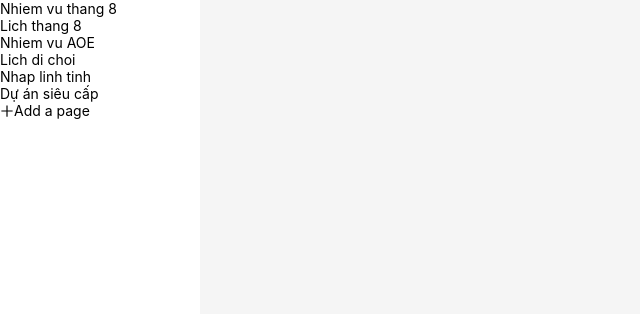
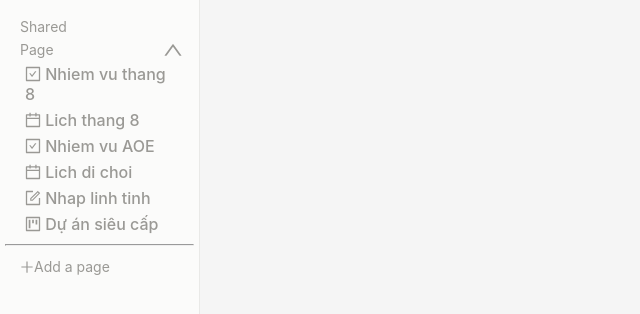
Before and after one commit to thangtran11761/NotionClone, a React (Create React App) app: page / in a window 1280 px wide. Shown: the top 314 px of the page, without its empty margins (0-640 px from the left). Built offline with nearby package versions, Linux system fonts and the light colour scheme; data requests are answered from the project's data file.

Commit message:
add extension for page

```diff
--- a/src/components/SideBar/SideBar.jsx
+++ b/src/components/SideBar/SideBar.jsx
@@ -1,15 +1,30 @@
 import React, { useEffect, useState, useContext } from 'react'
 import { useSelector, useDispatch } from "react-redux";
-import { PlusOutlined } from '@ant-design/icons'
+import {
+    PlusOutlined,
+    UpOutlined,
+    DownOutlined,
+    CheckSquareOutlined,
+    CalendarOutlined,
+    ProjectOutlined,
+    FormOutlined,
+    EllipsisOutlined
+} from '@ant-design/icons'
 
 import { getPages } from '../../services/PageService'
 import Popup from '../Popup/Popup';
 import classes from './style.module.css'
 import { PageContext } from '../../context/Page.context';
+import ModalExtension from '../UI/ModalExtension';
 
 const SideBar = () => {
     const [pages, setPages] = useState([])
     const [openPopup, setOpenPopup] = useState(false)
+    const [openPageItem, setOpenPageItem] = useState(true)
+    const [openModalExtension, setOpenModalExtension] = useState({
+        status: false,
+        idPage: null
+    })
 
     const pageCtx = useContext(PageContext)
 
@@ -18,13 +33,8 @@
     const dispatch = useDispatch();
 
     useEffect(() => {
-        console.log('getPages');
         getPages().then((res) => setPages(res))
     }, [activity])
-
-    // const demoHandler = () => {
-    //     dispatch({ type: "demo" });
-    // };
 
     function getDistanceToViewportTop(element) {
         var rect = element.getBoundingClientRect();
@@ -51,22 +61,86 @@
 
     const closePopupHandler = () => {
         setOpenPopup(false)
-        console.log('closePopupHandler');
+    }
+
+    const onCloseModalExtensionHandler = () => {
+        setOpenModalExtension({ status: false })
+    }
+
+    const onOpenModalExtensionHandler = () => {
+        setOpenModalExtension({ status: true })
+    }
+
+    const deletePageHandler = (id) => {
+        dispatch({ type: "removePage", data: { id: id } });
+    }
+
+    const forwardIconComponent = (type) => {
+        if (type === "task") return <CheckSquareOutlined />
+        if (type === "schedule") return <CalendarOutlined />
+        if (type === "project") return <ProjectOutlined />
+        if (type === "text") return <FormOutlined />
     }
 
     return (
         <div className={classes['container-sidebar']}>
-            {pages.map(page => {
-                return (
-                    <div key={page.id} onClick={() => pageCtx.onChangePageHandler(page)}>{page.name}</div>
-                )
-            })}
+            <div className={classes['title-component']}>
+                <p>Shared</p>
+            </div>
+            <div className={classes['title-component']}>
+                <p>Page</p>
+                {openPageItem ?
+                    <UpOutlined
+                        className={classes['icon']}
+                        onClick={() => setOpenPageItem(!openPageItem)}
+                    /> :
+                    <DownOutlined
+                        className={classes['icon']}
+                        onClick={() => setOpenPageItem(!openPageItem)}
+                    />
+                }
+            </div>
+            {openPageItem &&
+                <div className={classes['item-component']}>
+                    {pages.map(page => {
+                        return (
+                            <div
+                                key={page.id}
+                                className={classes['sidebar-page-item']}
+                                onClick={() => pageCtx.onChangePageHandler(page)}
+                            >
+                                <div>{forwardIconComponent(page.type)} {page.name}</div>
+                                <div
+                                    className={classes['page-item-extension']}
+                                    onClick={(e) => {
+                                        setOpenModalExtension({ action: true, idPage: page.id })
+                                        e.stopPropagation()
+                                    }}
+                                >
+                                    <EllipsisOutlined />
+                                </div>
+                                {openModalExtension.action === true && openModalExtension.idPage === page.id &&
+                                    <ModalExtension onCloseModal={onCloseModalExtensionHandler}>
+                                        < div
+                                            className={classes['modal-extension']}
+                                            onClick={() => deletePageHandler(page.id)}
+                                        >
+                                            Xóa trang {page.name}
+                                        </div>
+                                    </ModalExtension>
+                                }
+                            </div>
+                        )
+                    })}
+                </div>
+            }
+            <hr></hr>
             <div id='div-add-page' className={classes['btn-add-page']} onClick={openPopupHandler}>
                 <PlusOutlined />
                 Add a page
                 {openPopup && <Popup placement={placement} closePopupHandler={closePopupHandler}></Popup>}
             </div>
-        </div>
+        </div >
     )
 }
 
--- a/src/components/SideBar/style.module.css
+++ b/src/components/SideBar/style.module.css
@@ -1,7 +1,98 @@
 .container-sidebar {
     height: 100%;
+    background-color: #fbfbfa;
+    border-right: 1px solid #e9e9e7;
+    color: #9a9995;
+    box-sizing: border-box;
+    padding: 15px 5px;
+}
+
+.title-component {
+    box-sizing: border-box;
+    padding: 1px 10px;
+    display: flex;
+    justify-content: space-between;
+    align-items: center;
+}
+
+.title-component:hover {
+    background-color:rgba(211, 209, 203, 0.2);
+    border-radius: 5px;
+}
+
+.title-component p {
+    padding: 2px 5px;
+    margin: 0;
+    display: inline-block;
+    border-radius: 5px;
+}
+
+.title-component p:hover {
+    background-color:rgba(211, 209, 203, 0.4);
+    /* #d3d1cb  */
+}
+
+.title-component .icon {
+    font-size: 20px;
+    align-items: center;
+    padding: 0 1px;
+}
+
+.title-component .icon:hover {
+    cursor: pointer;
+    background-color:rgba(211, 209, 203, 0.4);
+    border-radius: 5px;
+
+}
+
+.sidebar-page-item {
+    padding: 3px 20px;
+    font-size: 16px;
+    font-weight: 500;
+    display: flex;
+    justify-content: space-between;
+}
+
+.sidebar-page-item:hover {
+    cursor: pointer;
+    background-color:rgba(211, 209, 203, 0.4);
+    border-radius: 5px;
+}
+
+.page-item-extension {
+    display: none;
+    padding: 0 2px;
+    border-radius: 3px;
+}
+
+.sidebar-page-item:hover .page-item-extension  {
+    display: block;
+}
+
+.page-item-extension:hover {
+    /* background-color:rgba(211, 209, 203, 0.4); */
+    background-color: #dddddc;
+}
+
+.modal-extension {
+    width: 100%;
+    cursor: pointer;
+    padding: 2px 10px;
+    box-sizing: border-box;
+}
+
+.modal-extension:hover {
+    background-color:rgba(211, 209, 203, 0.4);
+    border-radius: 5px;
 }
 
 .btn-add-page {
     position: relative;
+    padding: 5px 15px;
 }
+
+.btn-add-page:hover {
+    cursor: pointer;
+    background-color:rgba(211, 209, 203, 0.4);
+    border-radius: 5px;
+}
```
